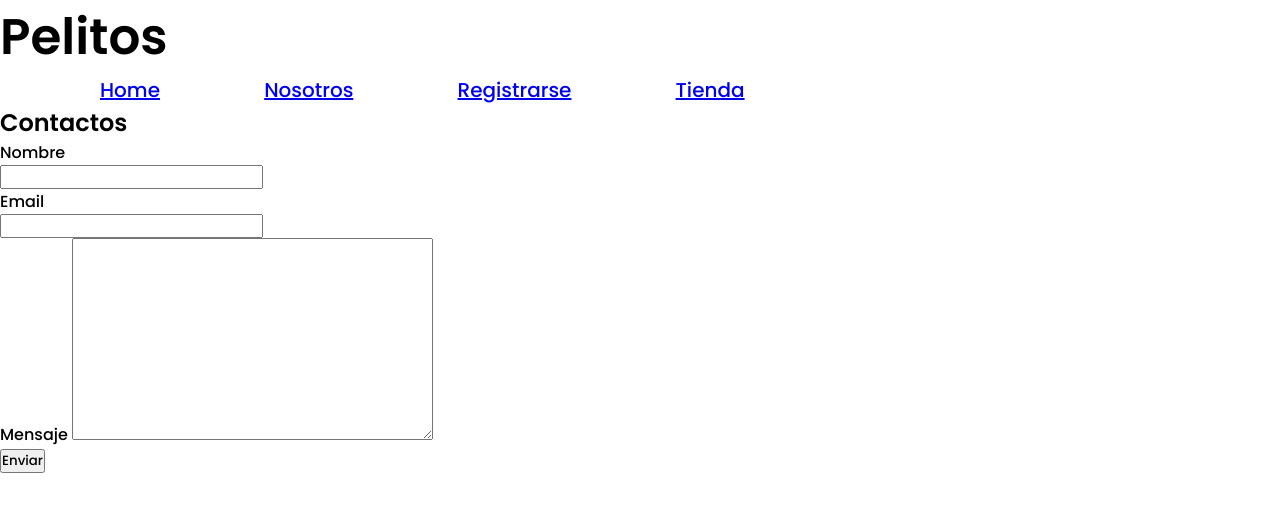
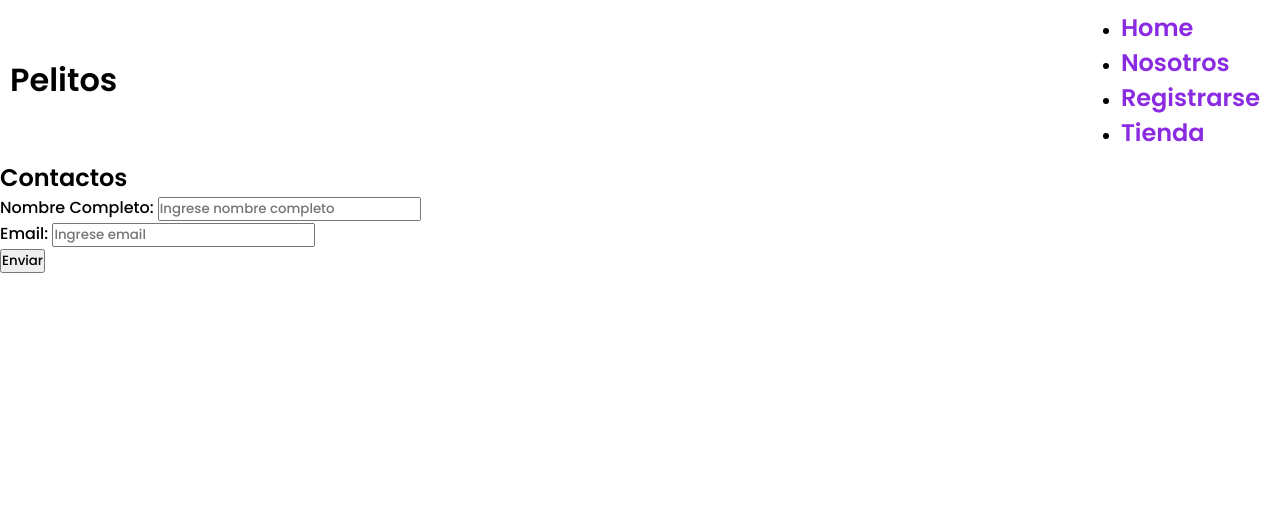
Before and after one commit to IsabelMartha/IsabelMartha.github.io, a plain HTML site: page contacto.html in a window 1280 px wide. Drawn offline with Linux system fonts and the light colour scheme.

Commit message:
cambios pero no esta terminado

```diff
--- a/contacto.css
+++ b/contacto.css
@@ -4,33 +4,33 @@
     font-family: 'Poppins', sans-serif;
 }
 
-body {
-    background-image: url('fondo11.jpg');
-    background-attachment: fixed;
-    background-repeat: repeat;
-    background-size: contain;
-
-}
-h1 {
-    font-size: 50px;
-}
-nav ul {
-    list-style: none;
+header {
+    display: flex;
+    justify-content: space-between;
+    align-items: center;
+    padding: 10px;
 }
 
-nav ul li {
-    display: inline;
-    padding-inline-start: 100px;
-    font-size: 20px;
-
+.logo {
+    display: flex;
+    align-items: center;
+}
+.logo-img {
+    height: 50px;
+    margin-right: 10px;
 }
 
-
-div {
-    display: flex;
+a {
+    text-decoration: none;
+    color: blueviolet;
+    font-size: x-large;
 }
 
-div input {
-    display: flex;
-    justify-content: center;
+nav a {
+    font-weight: 600;
+    padding-right: 10px;
 }
+
+nav a:hover {
+    color: crimson;
+}
--- a/contacto.html
+++ b/contacto.html
@@ -29,26 +29,22 @@
     <main>
         <h2 class="titulo-contactos">Contactos</h2>
         <div>
-            <form action="">
-                <ul>
-                    <li>
-                        <label for="name">Nombre</label>
-                        <input type="text" name="name" id="name">
-                    </li>
-                    <li>
-                        <label for="email">Email</label>
-                        <input type="email" name="email" id="email">
-                    </li>
-                    <li>
-                        <label for="mensaje">Mensaje</label>
-                        <textarea name="msj" id="msj" cols="30" rows="10"></textarea>
-                    </li>
-                    <li>
-                        <label for="submit"></label>
-                        <button type="submit">Enviar</button>
-                    </li>
-                </ul>
-            </form>
+            <form action="/action_page.php">
+                <div class="mb-3 mt-3">
+                    <label for="nombre" class="form-label">Nombre Completo:</label>
+                    <input type="nombre" class="form-control" id="nombre" placeholder="Ingrese nombre completo" name="nombre completo">
+                  </div>
+
+                <div class="mb-3 mt-3">
+                    <label for="email" class="form-label">Email:</label>
+                    <input type="email" class="form-control" id="email" placeholder="Ingrese email" name="email">
+                  </div>
+
+
+                <button type="submit" class="btn btn-primary">Enviar</button>
+              </form>
+
+
         </div>
     </main>
 
```
